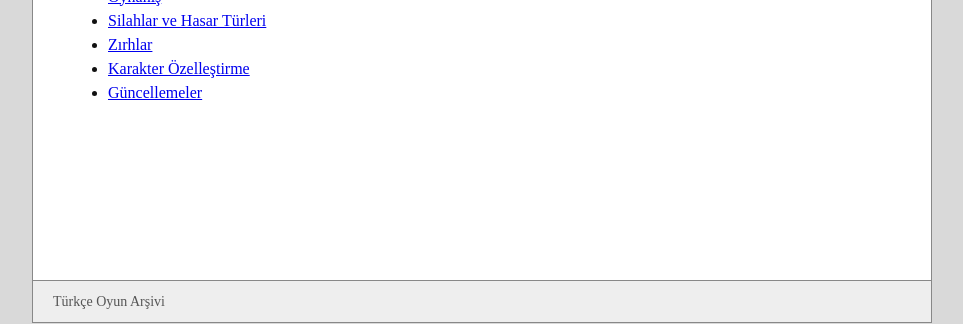
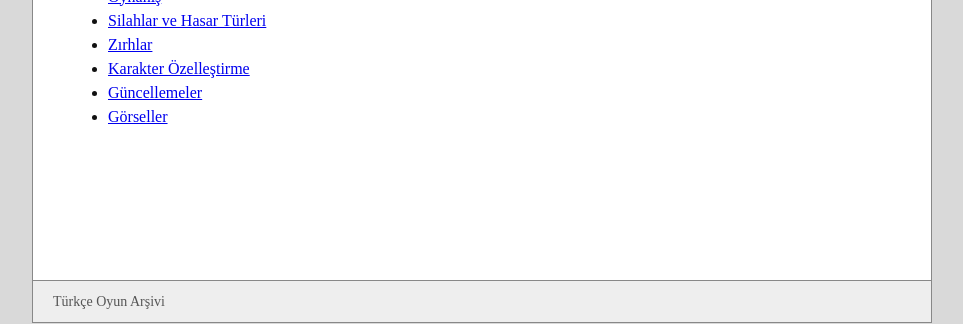
Before and after one commit to OyuncuSempanze/Oyun-Arsivi-Turkce, a Jekyll site: the page built from oyunlar/bloody-bastards/index.md, in a window 1280 px wide. Shown: the part 380-704 px from the top of the page, without its empty margins (158-1121 px from the left). Built offline with Jekyll 4.4.1, drawn with Linux system fonts in a browser that asks for light colours.

Commit message:
Update index.md

```diff
--- a/oyunlar/bloody-bastards/index.md
+++ b/oyunlar/bloody-bastards/index.md
@@ -14,3 +14,4 @@ Bloody Bastards hakkında Türkçe bilgi arşivi.
 - [Zırhlar](zirhlar.md)
 - [Karakter Özelleştirme](karakter-ozellestirme.md)
 - [Güncellemeler](guncellemeler.md)
+- [Görseller](gorseller.md)
```
